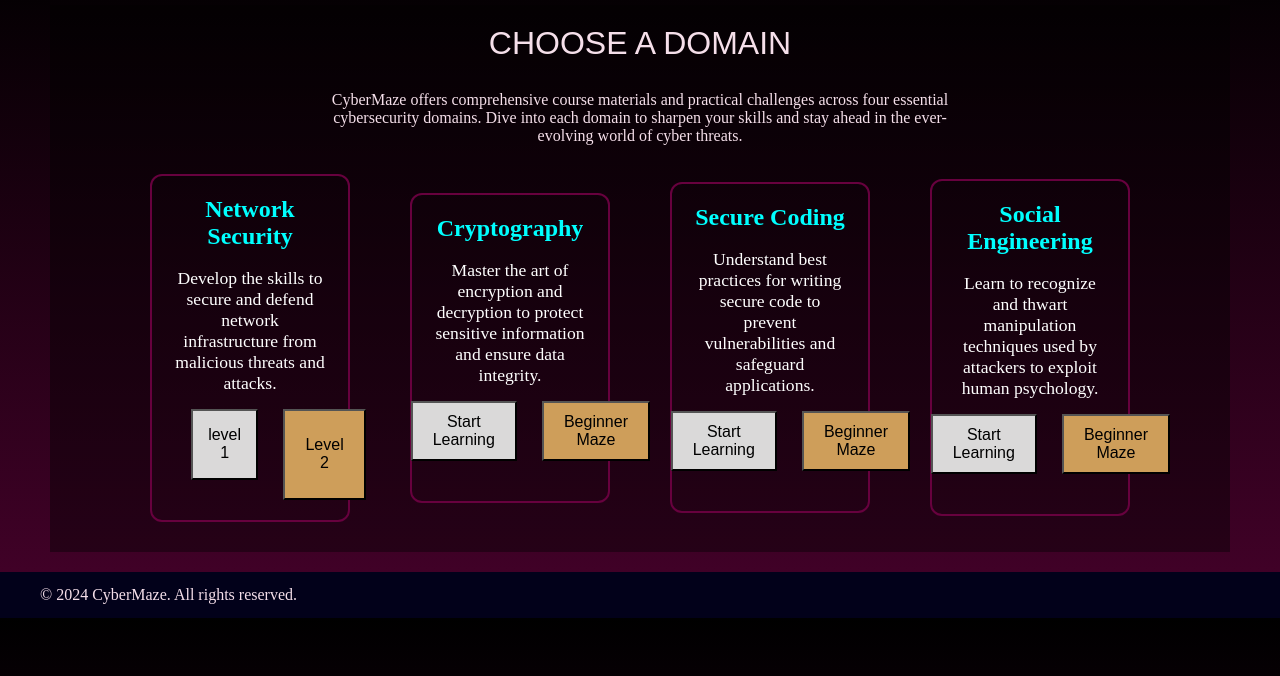
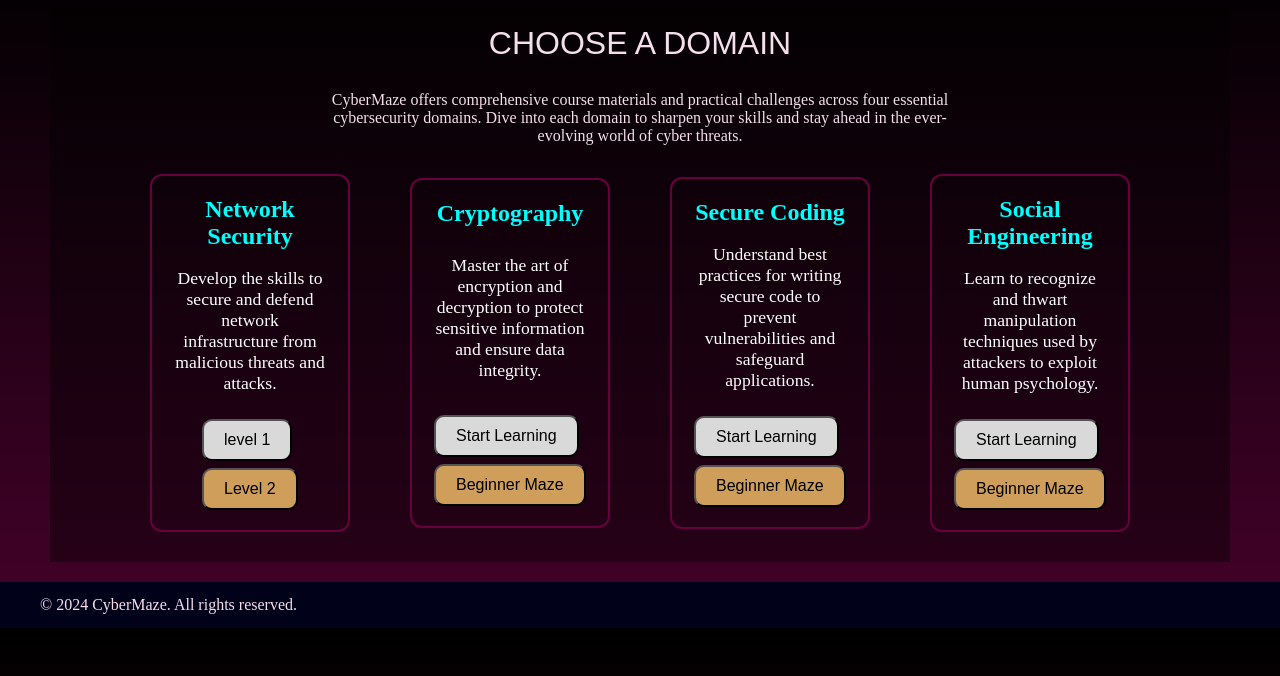
Before and after one commit to Ukasha-Awan/CyberMazeProject, a Django app: page /domains in a window 1280 px wide. Shown: the part 50-726 px from the top of the page. Run offline with Django 5.2, Linux system fonts and the light colour scheme; some web fonts are replaced.

Commit message:
modification in domain.html

```diff
--- a/static/assets/css/domain.css
+++ b/static/assets/css/domain.css
@@ -21,10 +21,13 @@ h2 {
 .cards {
     display: flex;
     flex-direction: column;
+    justify-content: space-between;
     border-radius: 12px;
     color: white;
     padding: 20px;
     min-width: 200px;
+    max-width: 200px;
+    min-height: 350px;
     height: auto;
     margin: 10px 30px;
     border: 2px solid #67013e;
@@ -46,38 +49,29 @@ h2 {
 }
 
 .cards-buttons {
-    display: flex;
     justify-content: space-between;
-    margin-top: 15px;
+    margin-top: 25px;
     border-radius: 0;
-    margin-left: 10%;
+    margin-left: -13%;
 }
 
 .btns {
     padding: 10px 20px;
-    /* border: none; */
+    border: 2%;
     cursor: pointer;
     font-size: 16px;
-    /* display: flex; */
+    display: flex;
     align-items: center;
-    border-radius: 0%;
-    margin-left: 25px;
+    border-radius: 10px;
+    margin-left: 20px;
 }
 .btns:hover{
     background-color: rgb(78, 78, 161);
 }
-.level-1 {
-
-    background-color: rgb(218, 217, 217);
-    color: black;
-    margin-bottom: 20px;
-    padding: 10%;
-    margin-left: 10px;
-}
 .start-learning {
     background-color: rgb(218, 217, 217);
     color: black;
-    margin-bottom: 20px;
+    margin-bottom: 7px;
 }
 
 .enter-maze {
--- a/templates/domains.html
+++ b/templates/domains.html
@@ -52,7 +52,7 @@
                     <h3>Network Security</h3>
                     <p>Develop the skills to secure and defend network infrastructure from malicious threats and attacks.</p>
                     <div class="cards-buttons">
-                        <button class="btns level-1">
+                        <button class="btns start-learning">
                             <a href="/level1">
                                 level 1
                             </a>
```
